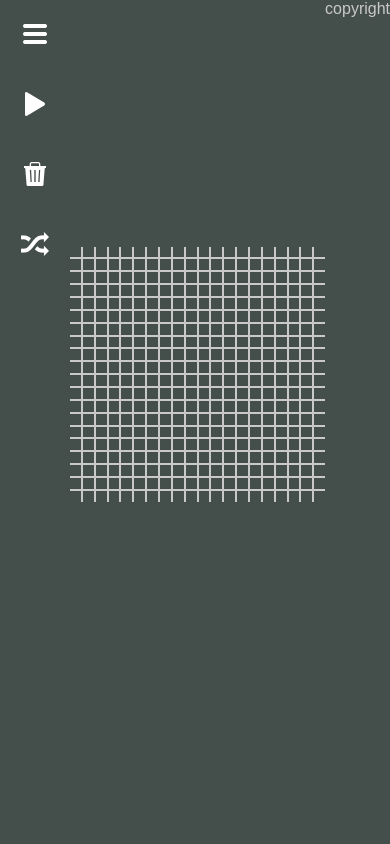
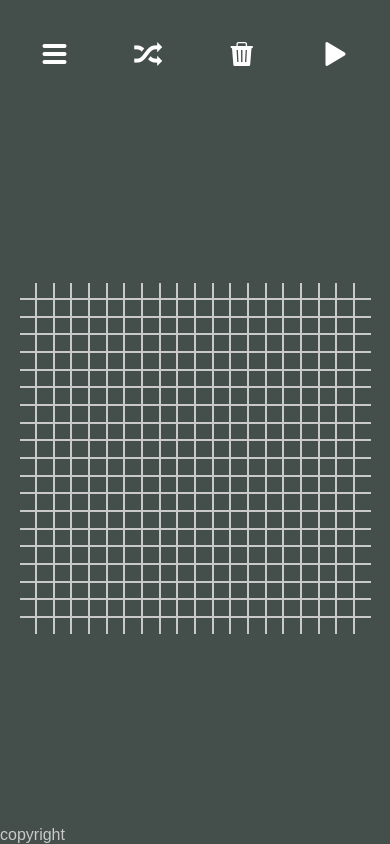
Before and after one commit to gurugu-fcc-projects/FCC_game_of_life, a React (Create React App) app: page / in a window 390 px wide. Built offline with nearby package versions, Linux system fonts and the light colour scheme.

Commit message:
Use column-based interface in mobile view

```diff
--- a/src/scss/partials/_app.scss
+++ b/src/scss/partials/_app.scss
@@ -15,3 +15,9 @@ body {
 .game-engine {
   display: none;
 }
+
+@media screen and (max-width: 1050px) {
+  .app {
+    flex-direction: column;
+  }
+}
--- a/src/scss/partials/_index.scss
+++ b/src/scss/partials/_index.scss
@@ -3,18 +3,3 @@ body {
   padding: 0;
   font-family: sans-serif;
 }
-
-table {
-  border-collapse: collapse;
-  user-select: none;
-}
-
-.test-table td {
-  width: 64px;
-  height: 64px;
-  border: 1px solid #000;
-}
-
-td.active {
-  background-color: red;
-}
--- a/src/scss/partials/_interface.scss
+++ b/src/scss/partials/_interface.scss
@@ -1,7 +1,11 @@
 .interface {
   display: flex;
   flex-direction: column;
-
+  @media screen and (max-width: 1050px) {
+    flex-direction: row;
+    justify-content: space-between;
+    padding: 20px 5% 0 5%;
+  }
   .interface__button {
     position: relative;
     height: 40px;
@@ -13,16 +17,13 @@
     transition: background-color 0.5s;
     cursor: pointer;
     outline: none;
-
     &:hover {
       border-radius: 50%;
       background-color: #fff;
-
       & > .interface__icon {
         color: #000;
       }
     }
-
     .interface__icon {
       position: absolute;
       left: 50%;
@@ -33,4 +34,12 @@
       transition: color 0.5s;
     }
   }
+  @media screen and (max-width: 1050px) {
+    #start_stop_button {
+      order: 3;
+    }
+    #clear_button {
+      order: 2;
+    }
+  }
 }
```
Also changed, not shown: src/scss/partials/_infobar.scss (+0 -13 lines).
